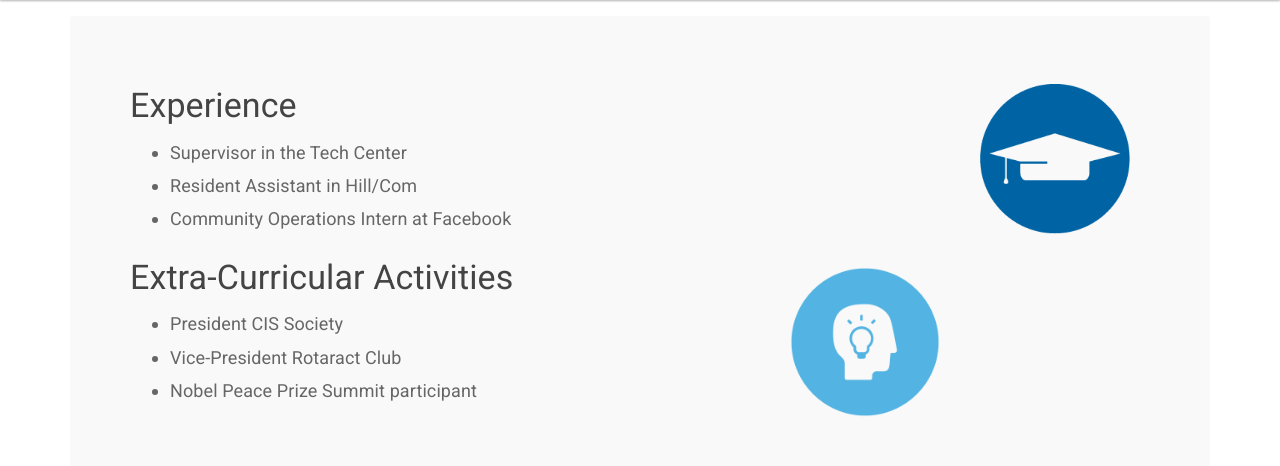
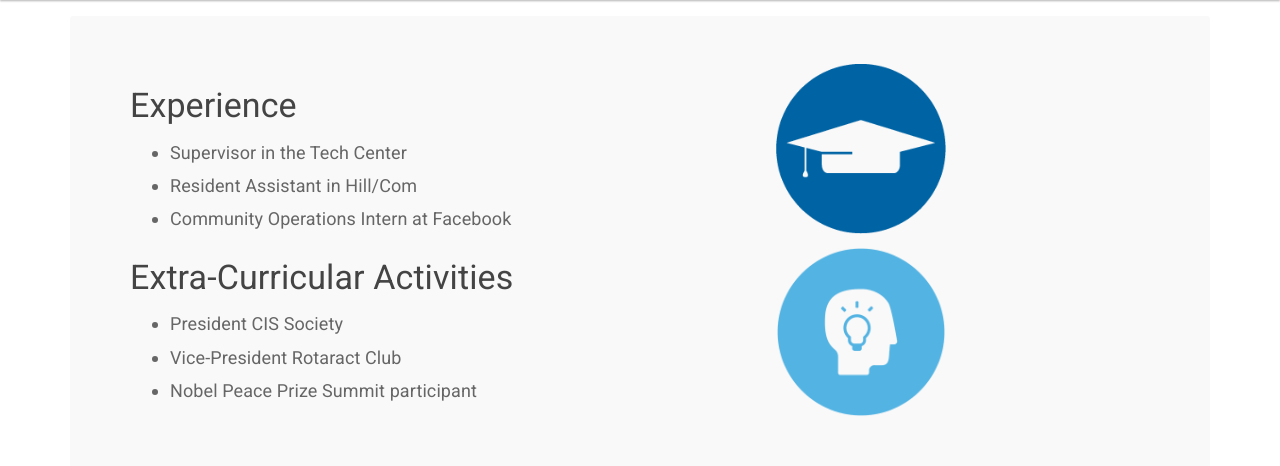
Before and after one commit to IMiguelO/personal_site, a Django app: page /bio/ in a window 1280 px wide. Shown: the part 64-530 px from the top of the page. Run offline with Django 3.2, Linux system fonts and the light colour scheme; some libraries are stand-ins or nearby versions.

Commit message:
Fixes to base.css and about_me.html

```diff
--- a/static/css/base.css
+++ b/static/css/base.css
@@ -3,7 +3,7 @@ body {
 }
 
 .experience {
-margin: 20px;
+margin-right:20%;
 }
 #img1 {
   display: block;
--- a/templates/about_me.html
+++ b/templates/about_me.html
@@ -2,7 +2,7 @@
 {% block content %}
 {% load staticfiles %}
 <div class="jumbotron">
-      <img class="experience" src={% static "img/extra-activities.png" %} alt="experience" style="width:150px;height:150px;float:right" />
+      <img class="experience" src={% static "img/extra-activities.png" %} alt="experience" style="width:170px;height:170px;float:right" />
 
     <h3>Experience</h3>
     <ul style="font-size:18px">
@@ -10,7 +10,7 @@
       <li>Resident Assistant in Hill/Com</li>
       <li>Community Operations Intern at Facebook</li>
     </ul>
-  <img class="experience" src={% static "img/experience.png" %} alt="experience" style="width:150px;height:150px;float:right" />
+  <img class="experience" src={% static "img/experience.png" %} alt="experience" style="width:170px;height:170px;float:right" />
   <h3>Extra-Curricular Activities</h3>
     <ul style="font-size:18px">
       <li>President CIS Society</li>
```
